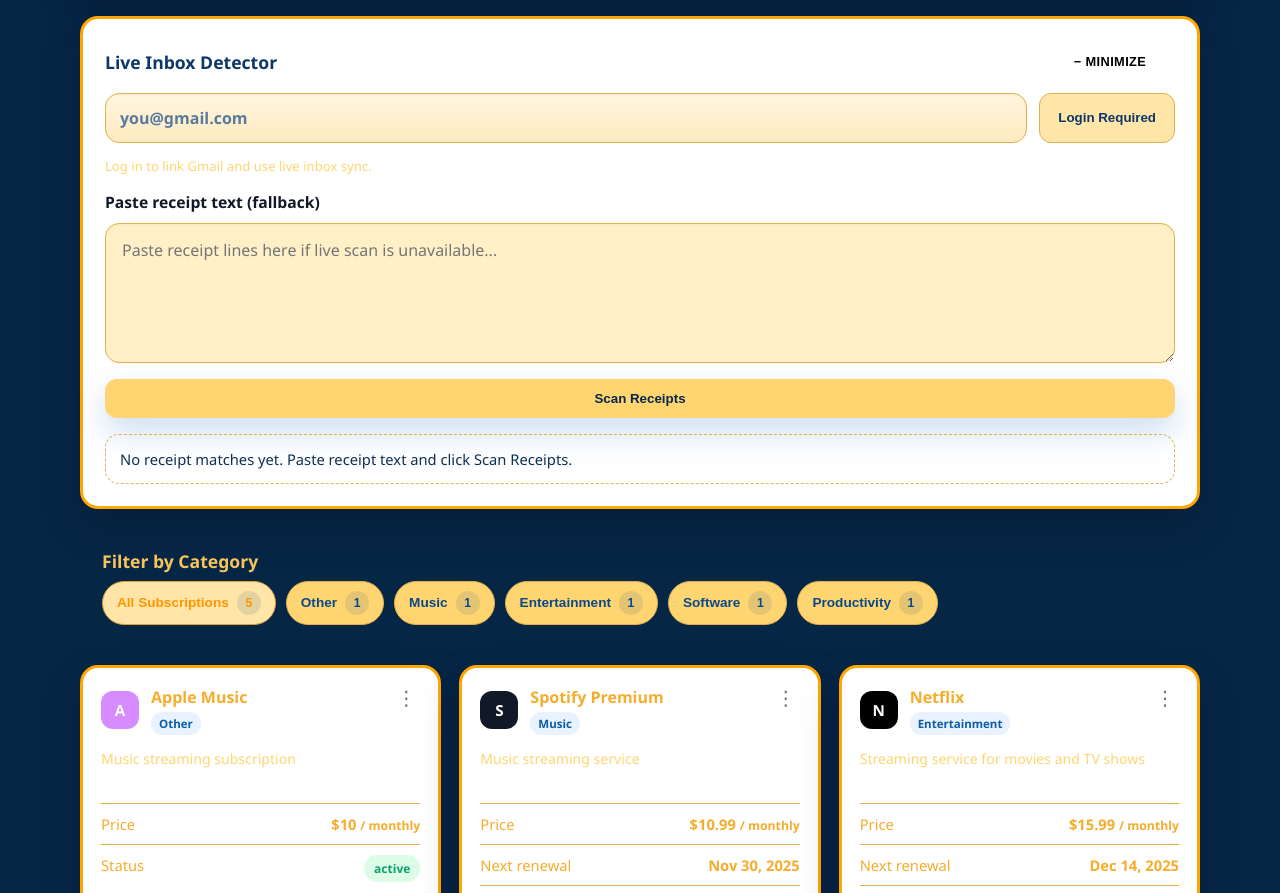
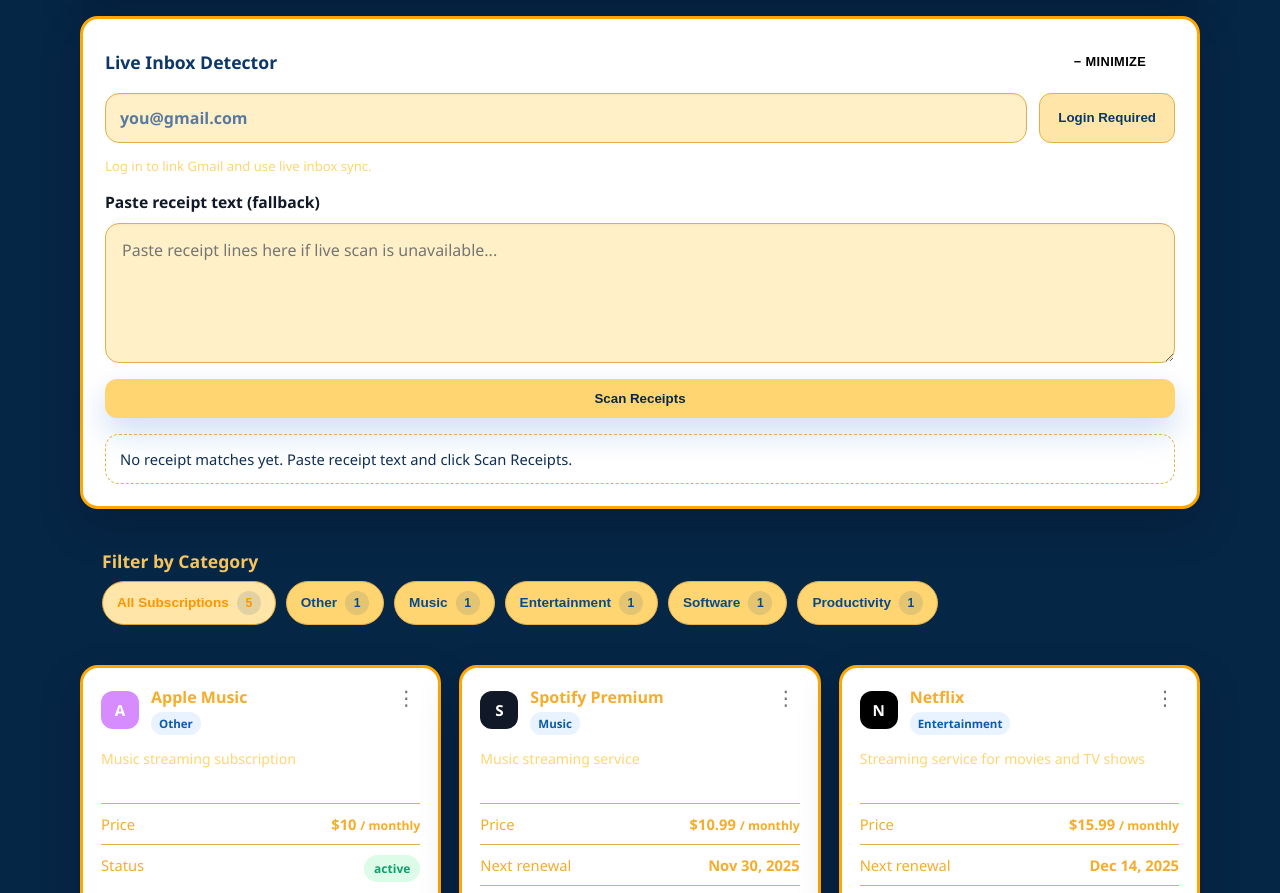
Before and after one commit to Zhane4994/SubTrack, a website: page public/dashboard.html in a window 1280 px wide. Shown: the part 1007-1900 px from the top of the page. Drawn offline with Linux system fonts and the light colour scheme; no server answers.

Commit message:
Change background color in style.css

```diff
--- a/public/style.css
+++ b/public/style.css
@@ -1138,7 +1138,7 @@
   min-height: 50px;
   border-radius: 14px;
   border: 1px solid #e2b04f;
-  background: linear-gradient(180deg, #fff6df 0%, #ffeac0 100%);
+  background: #fff0c8;
   color: #0f2f54;
   padding: 12px 14px;
   font: inherit;
```
